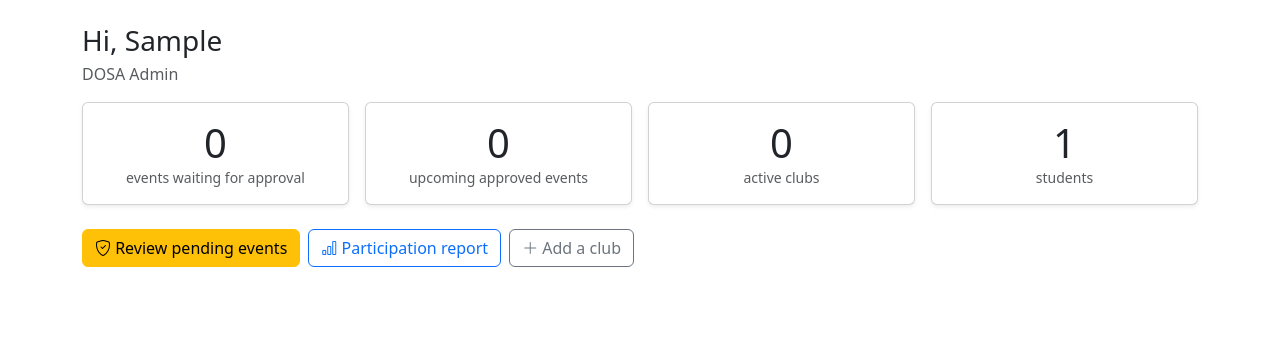
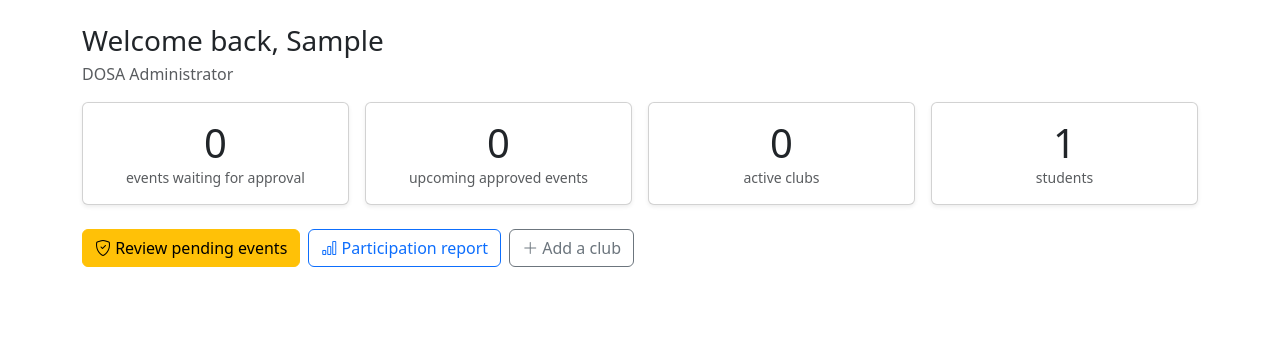
Before and after one commit to sadmanmahmood3/clubhub, a Django app: page /accounts/dashboard/ in a window 1280 px wide. Shown: the part 56-420 px from the top of the page. Run offline with Django 5.2, Linux system fonts and the light colour scheme; the visitor is signed in with stand-in values (Sample User, id 1); data comes from the database, SQL or seed files in the repository; data that the repository does not hold is empty.

Commit message:
Update dashboard.html

```diff
--- a/templates/accounts/dashboard.html
+++ b/templates/accounts/dashboard.html
@@ -3,8 +3,8 @@
 {% block title %}Dashboard{% endblock %}
 
 {% block content %}
-<h1 class="h3 mb-1">Hi, {{ user.first_name|default:user.username }}</h1>
-<p class="text-muted">{% if user.is_dosa %}DOSA Admin{% else %}Student{% if user.student_id %} &middot; ID {{ user.student_id }}{% endif %}{% endif %}</p>
+<h1 class="h3 mb-1">Welcome back, {{ user.first_name|default:user.username }}</h1>
+<p class="text-muted">{% if user.is_dosa %}DOSA Administrator{% else %}Student{% if user.student_id %} &middot; ID {{ user.student_id }}{% endif %}{% endif %}</p>
 
 {% if user.is_dosa %}
 <div class="row g-3 mb-4">
@@ -61,7 +61,7 @@
   <div class="col-lg-6">
     <div class="card shadow-sm h-100">
       <div class="card-body">
-        <h2 class="h5">My clubs</h2>
+        <h2 class="h5">Clubs i joined</h2>
         <ul class="list-group list-group-flush">
           {% for m in memberships %}
             <li class="list-group-item px-0 d-flex justify-content-between align-items-center">
```
